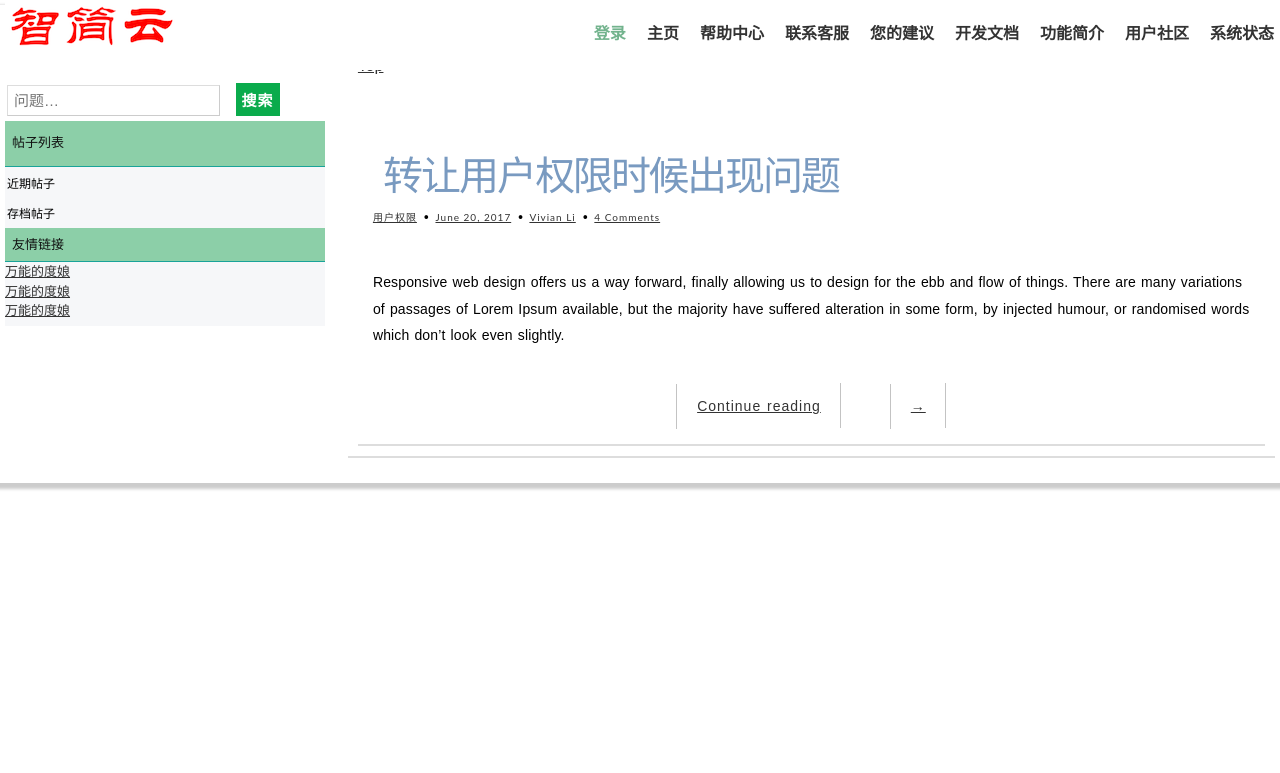
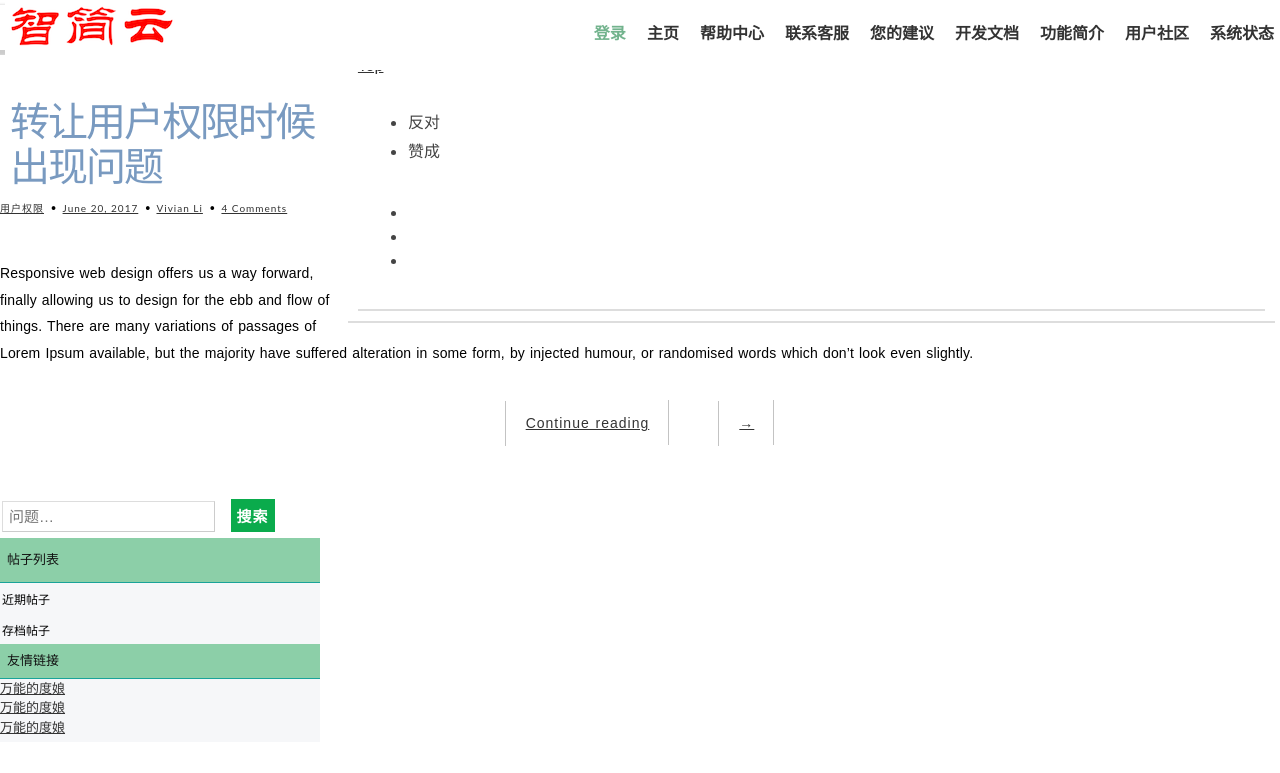
Before and after one commit to dreampivot/slipscloud.github.io, a Jekyll site: the page help/community.html, which Jekyll copies as it is, in a window 1280 px wide. Shown: the top 773 px of the page. Built offline with Jekyll 4.4.1, drawn with Linux system fonts in a browser that asks for light colours.

Commit message:
Update community.html

```diff
--- a/help/community.html
+++ b/help/community.html
@@ -41,6 +41,24 @@
 
 
 		<article class="post post-1">
+		<ul>
+		<div id="contact-box" class="row">
+
+		<div class="col-md-3 col-sm-3">
+		<div class="block">
+		<li><i class="fa fa-frown-o"></i>反对</li>
+		<li><i class="fa fa-smile-o"></i>赞成</li>
+		</ul>
+
+		<ul class="social-icons">
+		<li><a href="#"><i class="fa fa-google"></i></a></li>
+		<li><a href="#"><i class="fa fa-linkedin"></i></a></li>
+		<li><a href="#"><i class="fa fa-pinterest"></i></a></li>
+
+		</ul>
+		</div>
+		</div>
+
 		<header class="entry-header">
 		<h1 class="entry-title"><a href="single.html">转让用户权限时候出现问题</a></h1>
 		<div class="entry-meta">
```
